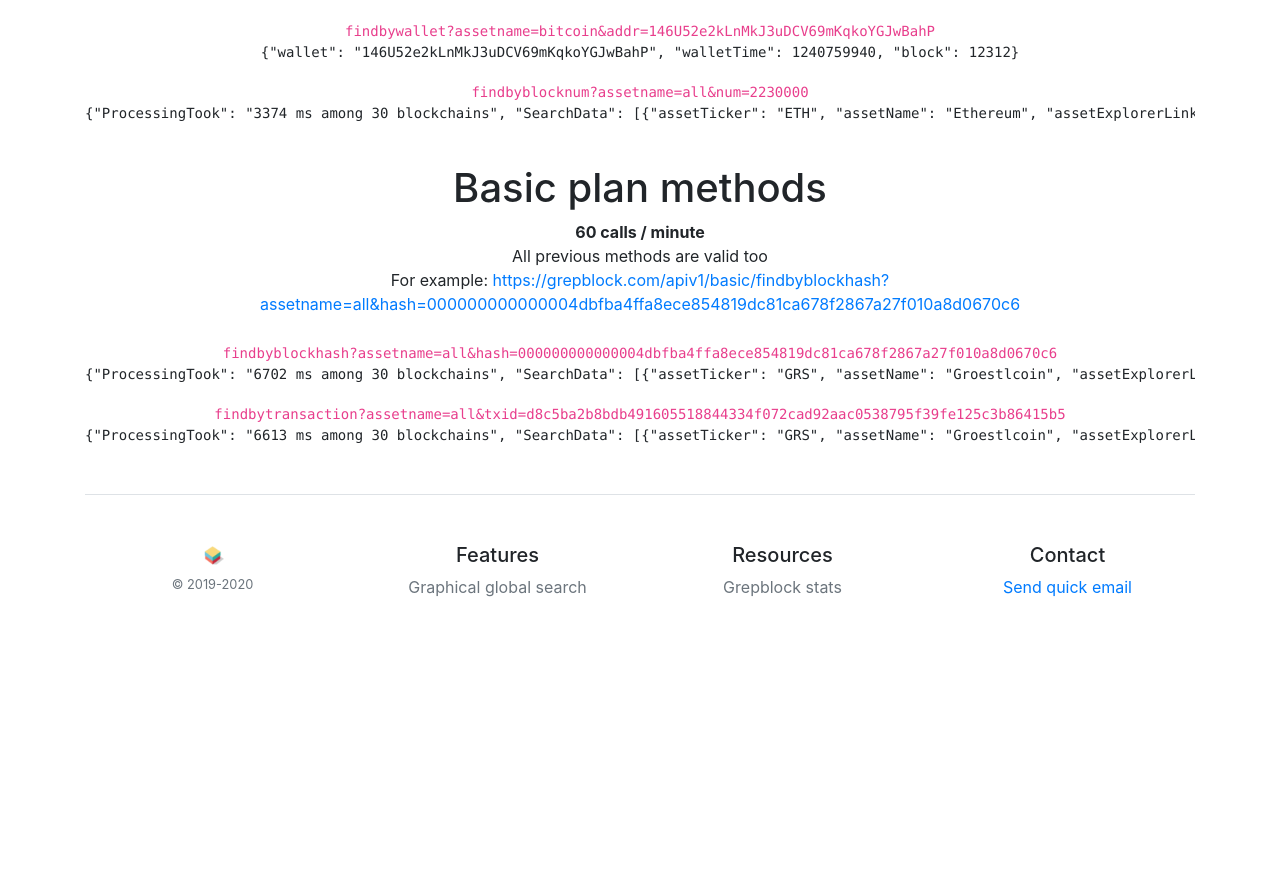
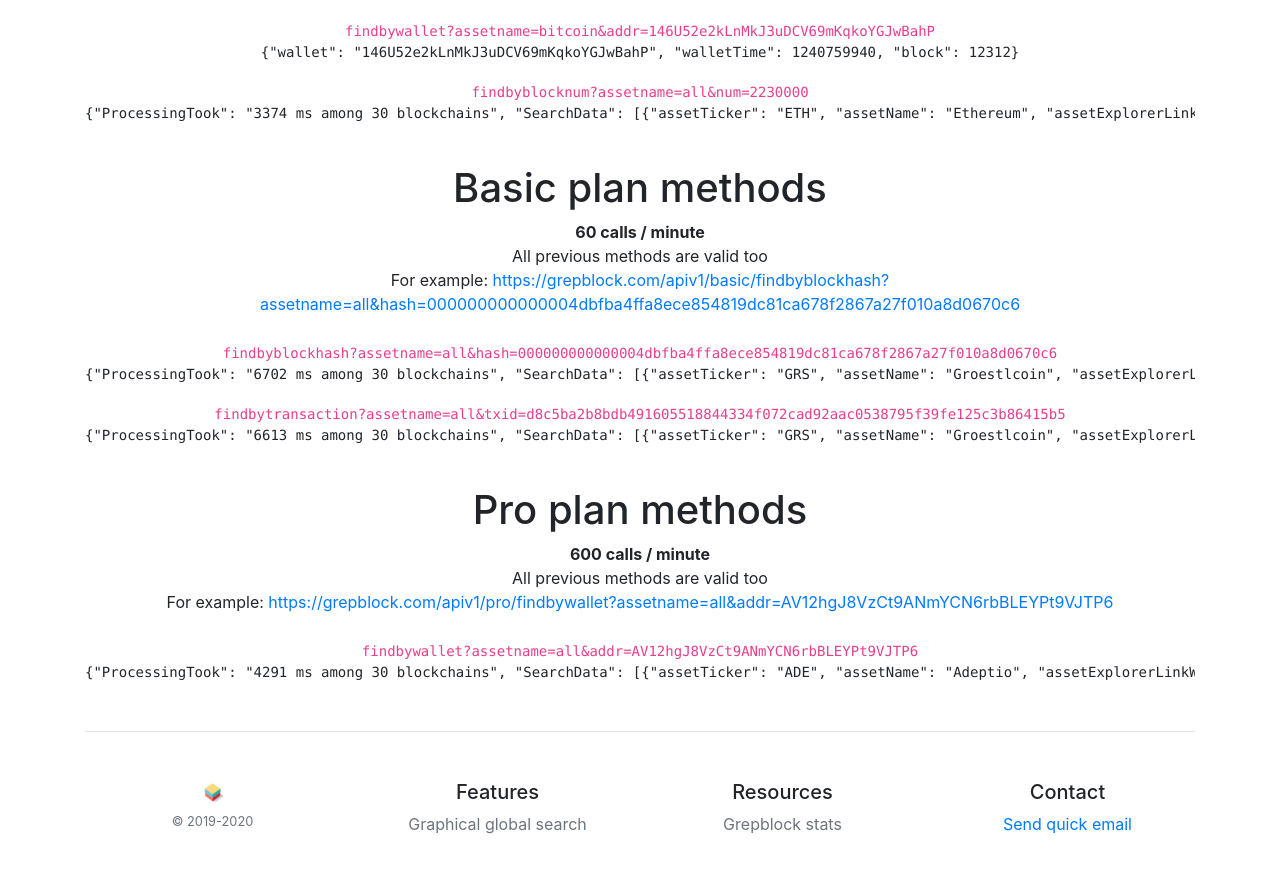
Before and after one commit to pr0logas/grepblockAPI, a Jekyll site: the page landingPage/documentation.html, which Jekyll copies as it is, in a window 1280 px wide and 900 px high, scrolled down 1083 px. Shown: the top 873 px of the window. Built offline with Jekyll 4.4.1, drawn with Linux system fonts in a browser that asks for light colours; nearby versions of some CDN libraries; before the commit the page ends 1746 px from its top, so only the background shows below that.

Commit message:
Documentation 3

```diff
--- a/landingPage/documentation.html
+++ b/landingPage/documentation.html
@@ -86,6 +86,15 @@
                     <pre><code class="language-markup">{"ProcessingTook": "6702 ms among 30 blockchains", "SearchData": [{"assetTicker": "GRS", "assetName": "Groestlcoin", "assetExplorerLinkWallets": "https://chainz.cryptoid.info/grs/address.dws?", "assetExplorerLinkTransactions": "https://chainz.cryptoid.info/grs/tx.dws?", "assetExplorerLinkBlockHashes": "https://chainz.cryptoid.info/grs/block.dws?", "assetExplorerLinkBlocks": "https://chainz.cryptoid.info/grs/block.dws?", "FoundDataIn": "groestlcoin", "weight": 2050, "height": 2230000, "size": 703, "tx": ["d8c5ba2b8bdb491605518844334f072cad92aac0538795f39fe125c3b86415b5", "e3b581ae1536d1d1dc21598b61246122a7b936ca136f44c7c682b47060cc0093"], "version": 536870912, "bits": "1b00d732", "merkleroot": "d7aa545770b9b9d035f04bfd3f592903423e90776037ec74ef5ca863d60f699f", "hash": "000000000000004dbfba4ffa8ece854819dc81ca678f2867a27f010a8d0670c6", "chainwork": "0000000000000000000000000000000000000000000000022dba018e888b827b", "isMainChain": "True", "mediantime": 1535398415, "difficulty": 77961.54946451262, "nextblockhash": "null", "strippedsize": 449, "reward": 5, "previousblockhash": "0000000000009bd6f498949fb803b50128bc628cf8154e61e921b91f0bd48a56", "confirmations": 662566, "time": 1535398802, "versionHex": "20000000", "block": 2230000}]}</code></pre>
                     <code>findbytransaction?assetname=all&txid=d8c5ba2b8bdb491605518844334f072cad92aac0538795f39fe125c3b86415b5</code>
                     <pre><code class="language-markup">{"ProcessingTook": "6613 ms among 30 blockchains", "SearchData": [{"assetTicker": "GRS", "assetName": "Groestlcoin", "assetExplorerLinkWallets": "https://chainz.cryptoid.info/grs/address.dws?", "assetExplorerLinkTransactions": "https://chainz.cryptoid.info/grs/tx.dws?", "assetExplorerLinkBlockHashes": "https://chainz.cryptoid.info/grs/block.dws?", "assetExplorerLinkBlocks": "https://chainz.cryptoid.info/grs/block.dws?", "FoundDataIn": "groestlcoin", "weight": 2050, "height": 2230000, "size": 703, "tx": ["d8c5ba2b8bdb491605518844334f072cad92aac0538795f39fe125c3b86415b5", "e3b581ae1536d1d1dc21598b61246122a7b936ca136f44c7c682b47060cc0093"], "version": 536870912, "bits": "1b00d732", "merkleroot": "d7aa545770b9b9d035f04bfd3f592903423e90776037ec74ef5ca863d60f699f", "hash": "000000000000004dbfba4ffa8ece854819dc81ca678f2867a27f010a8d0670c6", "chainwork": "0000000000000000000000000000000000000000000000022dba018e888b827b", "isMainChain": "True", "mediantime": 1535398415, "difficulty": 77961.54946451262, "nextblockhash": "null", "strippedsize": 449, "reward": 5, "previousblockhash": "0000000000009bd6f498949fb803b50128bc628cf8154e61e921b91f0bd48a56", "confirmations": 662566, "time": 1535398802, "versionHex": "20000000", "block": 2230000}]}</code></pre>
+                    <br>
+                    <h1 class="doc-title"><i class="icon fa fa-paper-plane"></i> Pro plan methods</h1>
+                    <div class="meta"><i class="far fa-clock"></i><b>600 calls / minute</b></div>
+                    <div class="meta"><i class="far fa-clock"></i> All previous methods are valid too</div>
+                    For example: <a href="https://grepblock.com/apiv1/pro/findbywallet?assetname=all&addr=AV12hgJ8VzCt9ANmYCN6rbBLEYPt9VJTP6" target="_blank">https://grepblock.com/apiv1/pro/findbywallet?assetname=all&addr=AV12hgJ8VzCt9ANmYCN6rbBLEYPt9VJTP6</a>
+                    <div>
+                    <br>
+                    <code>findbywallet?assetname=all&addr=AV12hgJ8VzCt9ANmYCN6rbBLEYPt9VJTP6</code>
+                    <pre><code class="language-markup">{"ProcessingTook": "4291 ms among 30 blockchains", "SearchData": [{"assetTicker": "ADE", "assetName": "Adeptio", "assetExplorerLinkWallets": "https://chainz.cryptoid.info/ade/address.dws?", "assetExplorerLinkTransactions": "https://chainz.cryptoid.info/ade/tx.dws?", "assetExplorerLinkBlockHashes": "https://chainz.cryptoid.info/ade/block.dws?", "assetExplorerLinkBlocks": "https://chainz.cryptoid.info/ade/block.dws?", "FoundDataIn": "adeptio", "wallet": "AV12hgJ8VzCt9ANmYCN6rbBLEYPt9VJTP6", "walletTime": 1575835621, "block": 764979}]}</code></pre>
 
 
         <footer class="pt-4 my-md-5 pt-md-5 border-top">
--- a/serverPro.py
+++ b/serverPro.py
@@ -296,6 +296,7 @@
             return (json.loads('{"ERROR" : "txid=Only string are allowed"}'))
 
 ''' http://127.0.0.1:5002/apiv1/pro/findbywallet?assetname=adeptio&addr=AV12hgJ8VzCt9ANmYCN6rbBLEYPt9VJTP6 '''
+''' http://127.0.0.1:5002/apiv1/pro/findbywallet?assetname=all&addr=AV12hgJ8VzCt9ANmYCN6rbBLEYPt9VJTP6 '''
 class Wallet(Resource):
     @auth.login_required
     def get(self):
```
